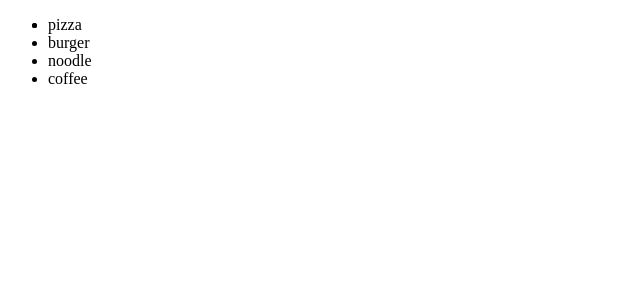
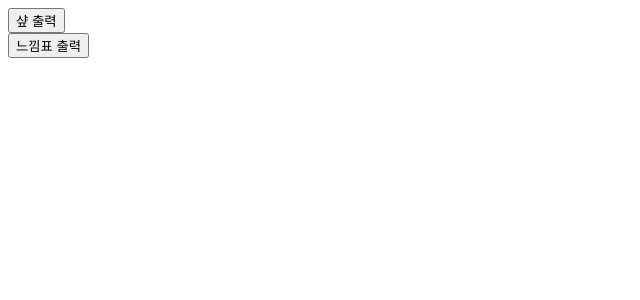
Before and after one commit to popyto3838/react20240509, a React (Vite) app: page / in a window 1280 px wide. Shown: the top 300 px of the page, without its empty margins (0-640 px from the left). Built offline with nearby package versions, Linux system fonts and the light colour scheme.

Commit message:
props 활용연습

```diff
--- a/src/App.jsx
+++ b/src/App.jsx
@@ -1,17 +1,18 @@
 import React from "react";
 
-function App(props) {
-  const foodList = ["pizza", "burger", "noodle", "coffee"];
-
+function MyButton({ name, onClick }) {
   return (
     <div>
-      <ul>
-        <li>
-          {foodList.map((food) => (
-            <li>{food}</li>
-          ))}
-        </li>
-      </ul>
+      <button onClick={onClick}>{name}</button>
+    </div>
+  );
+}
+
+function App(props) {
+  return (
+    <div>
+      <MyButton name="샾 출력" onClick={() => console.log("####")} />
+      <MyButton name="느낌표 출력" onClick={() => console.log("!!!!")} />
     </div>
   );
 }
```
